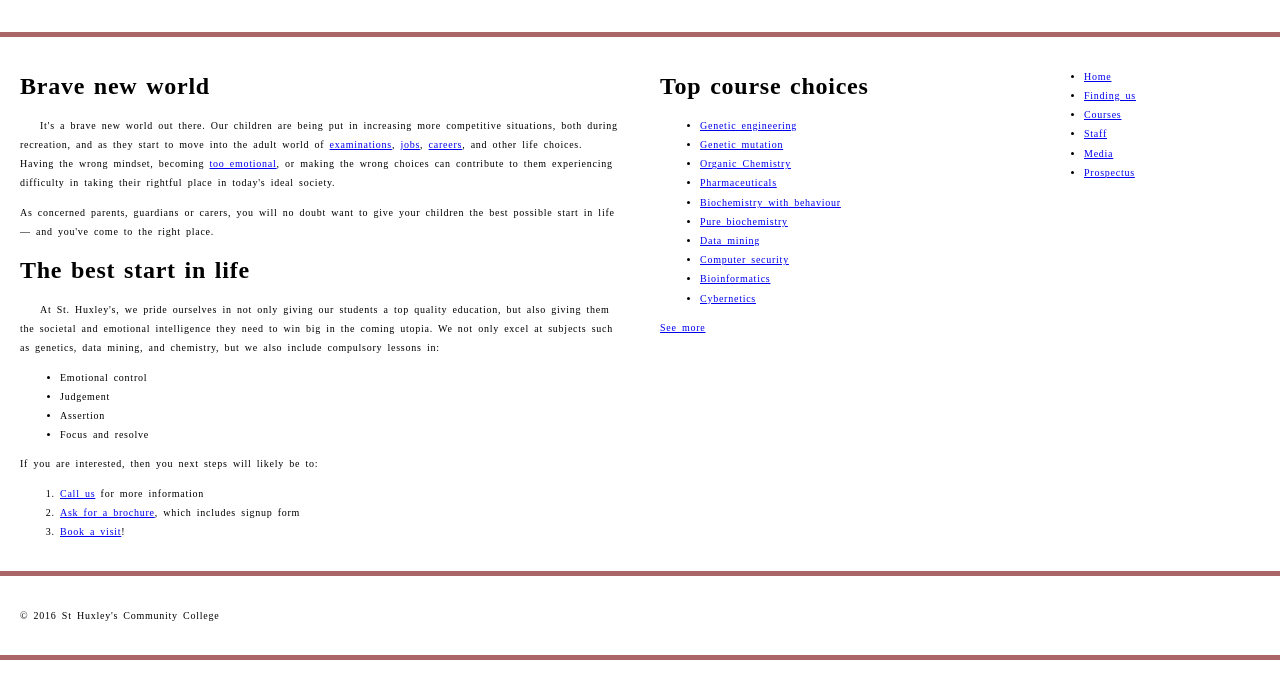
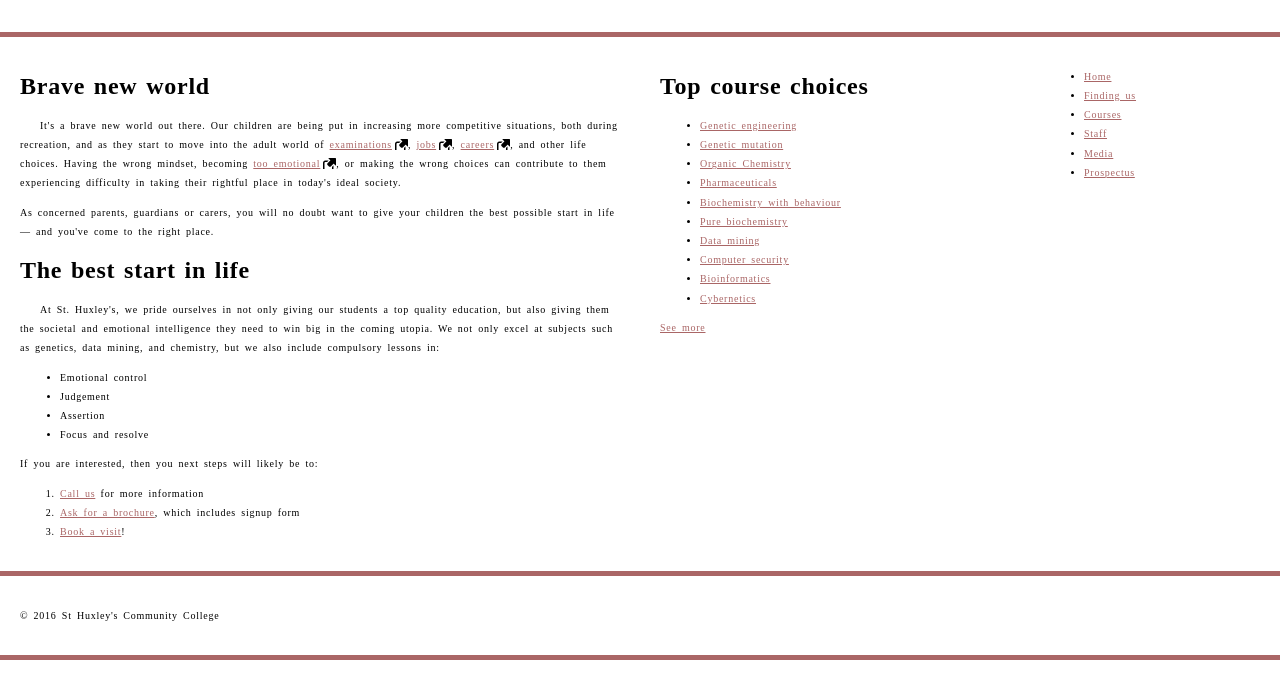
Before and after one commit to OmairAhmad0/omairahmad.INFT-1206.assignment3.github.io, a plain HTML site: page Part 3/index.html in a window 1280 px wide. Shown: the part 86-784 px from the top of the page. Drawn offline with Linux system fonts and the light colour scheme; a web font is replaced by a local one.

Commit message:
Part 3 - Links

```diff
--- a/Part 3/style.css
+++ b/Part 3/style.css
@@ -81,3 +81,22 @@ body {
 h2 + p {
   text-indent: 20px;
 }
+
+a {
+  color: #a66;
+  outline: none;
+}
+
+a:hover {
+  text-decoration: none;
+}
+
+a:active {
+  font-style: italic;
+}
+
+a[href^="http"] {
+  background: url(external-link-52.png) no-repeat 100% 0;
+  background-size: 13px 13px;
+  padding-right: 16px;
+}
```
